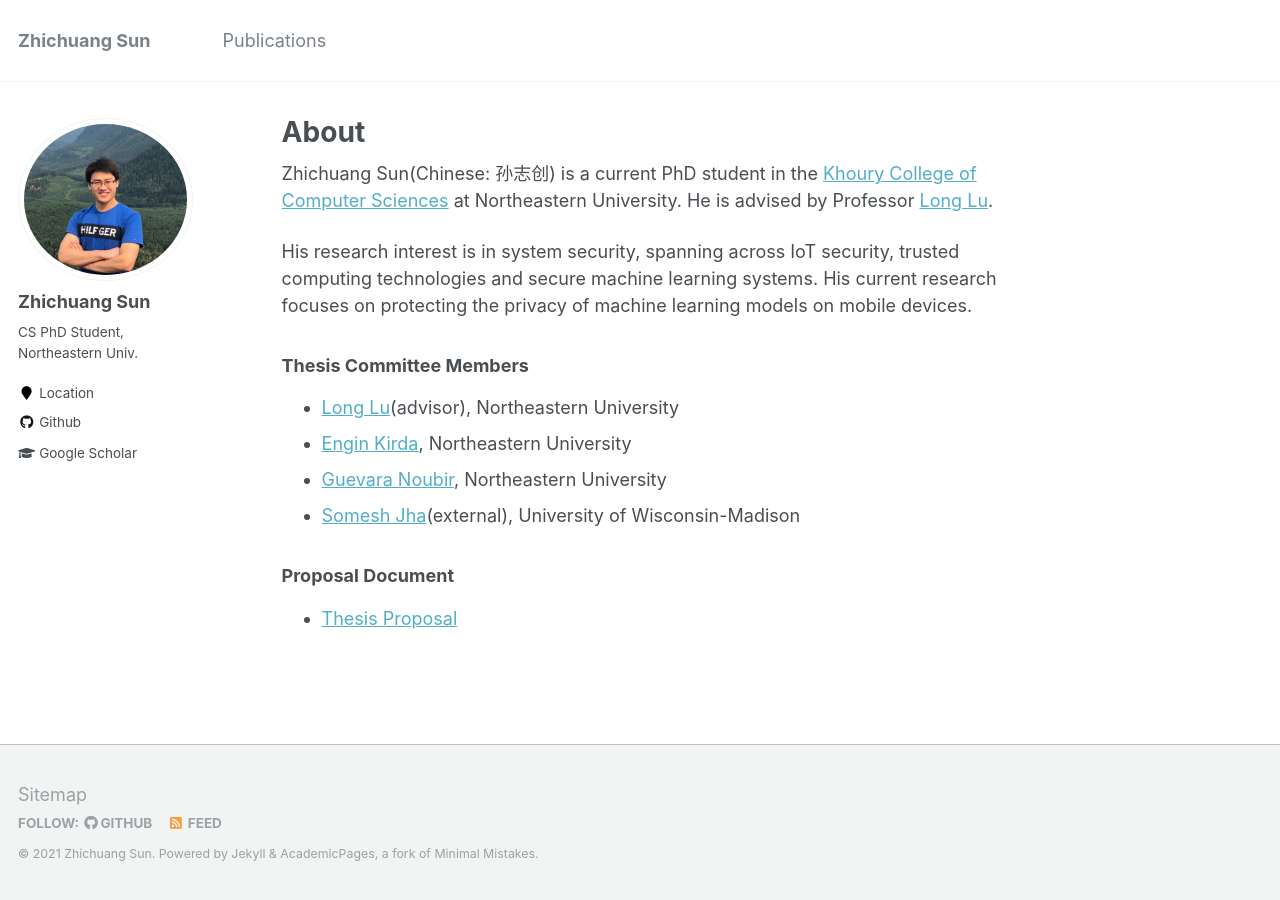
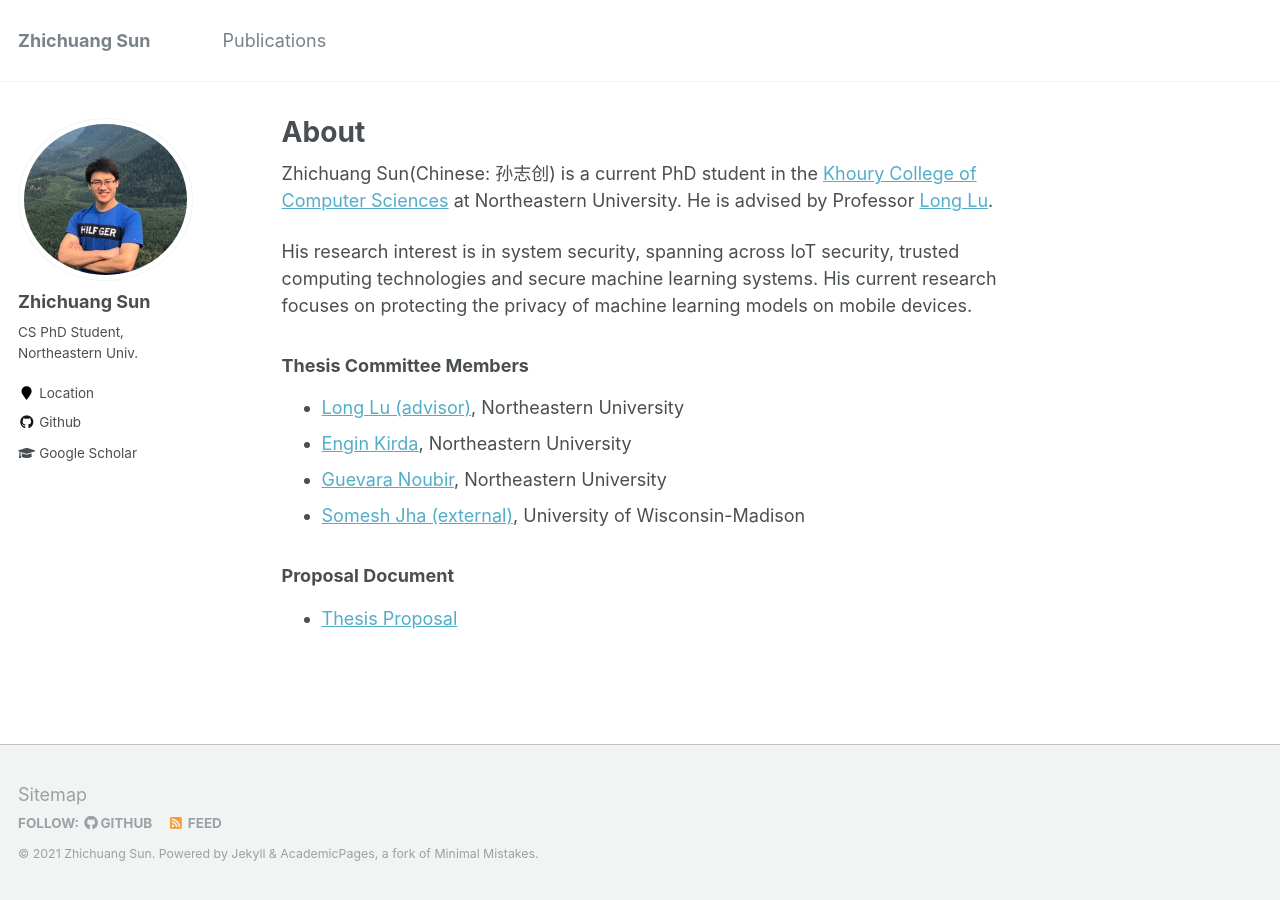
Before and after one commit to sunzc/sunzc.github.io, a Jekyll site: the page built from _pages/about.md, in a window 1280 px wide. Built offline with Jekyll 4.4.1, drawn with Linux system fonts in a browser that asks for light colours.

```diff
--- a/_pages/about.md
+++ b/_pages/about.md
@@ -16,10 +16,10 @@ His research interest is in system security, spanning across IoT security, trust
 His current research focuses on protecting the privacy of machine learning models on mobile devices.
 
 ### Thesis Committee Members
-- [Long Lu](https://www.longlu.org/)(advisor), Northeastern University
+- [Long Lu (advisor)](https://www.longlu.org/), Northeastern University
 - [Engin Kirda](http://www.ccs.neu.edu/home/ek/), Northeastern University
 - [Guevara Noubir](http://www.ccs.neu.edu/home/noubir/), Northeastern University
-- [Somesh Jha](http://pages.cs.wisc.edu/~jha/)(external), University of Wisconsin-Madison
+- [Somesh Jha (external)](http://pages.cs.wisc.edu/~jha/), University of Wisconsin-Madison
 
 ### Proposal Document
 - [Thesis Proposal](http://sunzc.github.io/files/zhichuang_proposal.pdf)
```
